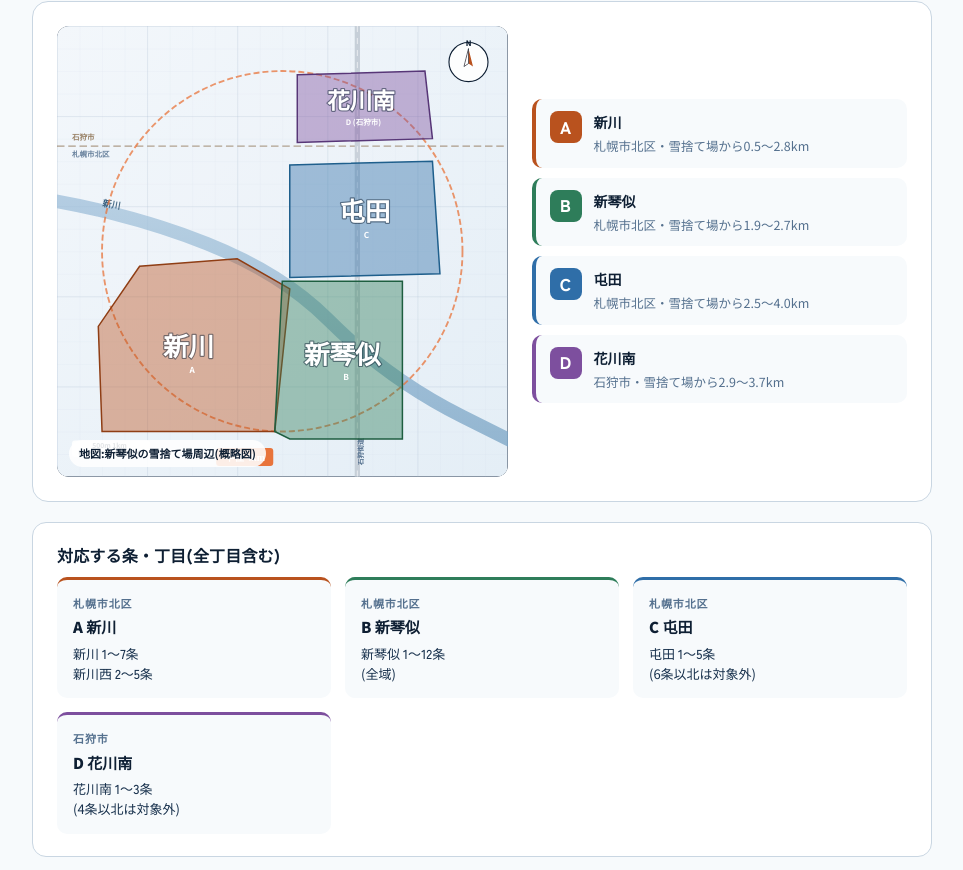
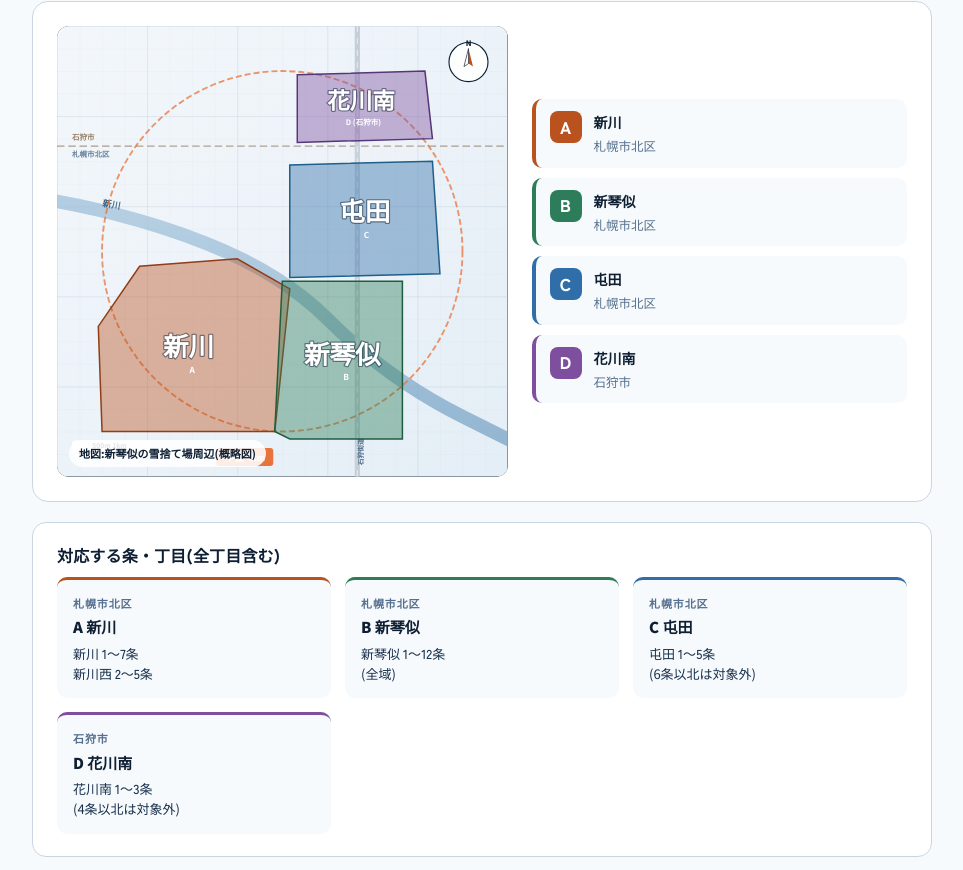
Before and after one commit to snow-arrow/yukiyama-nagerubesa, a plain HTML site: page index.html in a window 1280 px wide. Shown: the part 1558-2428 px from the top of the page, without its empty margins (158-1121 px from the left). Drawn offline with nearby package versions, Linux system fonts and the light colour scheme; a web font is replaced by a local one.

Commit message:
Remove distance-to-dump text from ABCD zone legend

```diff
--- a/index.html
+++ b/index.html
@@ -649,10 +649,10 @@ footer .brand{font-family:var(--font-display);font-weight:900;color:var(--ink);f
         </div>
 
         <div class="zone-legend">
-          <div class="zone-row a"><div class="zone-tag a">A</div><div><div class="name">新川</div><div class="meta">札幌市北区・雪捨て場から0.5〜2.8km</div></div></div>
-          <div class="zone-row b"><div class="zone-tag b">B</div><div><div class="name">新琴似</div><div class="meta">札幌市北区・雪捨て場から1.9〜2.7km</div></div></div>
-          <div class="zone-row c"><div class="zone-tag c">C</div><div><div class="name">屯田</div><div class="meta">札幌市北区・雪捨て場から2.5〜4.0km</div></div></div>
-          <div class="zone-row d"><div class="zone-tag d">D</div><div><div class="name">花川南</div><div class="meta">石狩市・雪捨て場から2.9〜3.7km</div></div></div>
+          <div class="zone-row a"><div class="zone-tag a">A</div><div><div class="name">新川</div><div class="meta">札幌市北区</div></div></div>
+          <div class="zone-row b"><div class="zone-tag b">B</div><div><div class="name">新琴似</div><div class="meta">札幌市北区</div></div></div>
+          <div class="zone-row c"><div class="zone-tag c">C</div><div><div class="name">屯田</div><div class="meta">札幌市北区</div></div></div>
+          <div class="zone-row d"><div class="zone-tag d">D</div><div><div class="name">花川南</div><div class="meta">石狩市</div></div></div>
         </div>
       </div>
 
```
